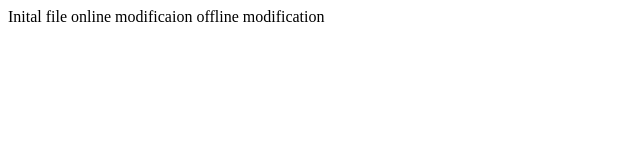
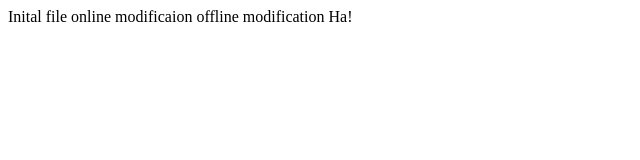
Before and after one commit to bugvvd/mygittest11, a plain HTML site: page index.html in a window 1280 px wide. Shown: the full height of the page, 0-640 px from the left. Drawn offline with Linux system fonts and the light colour scheme.

Commit message:
Create index.html
What can I do?

```diff
--- a/index.html
+++ b/index.html
@@ -9,6 +9,7 @@
     Inital file
     online modificaion
     offline modification
+    Ha!
 </body>
 <script>
 
```
